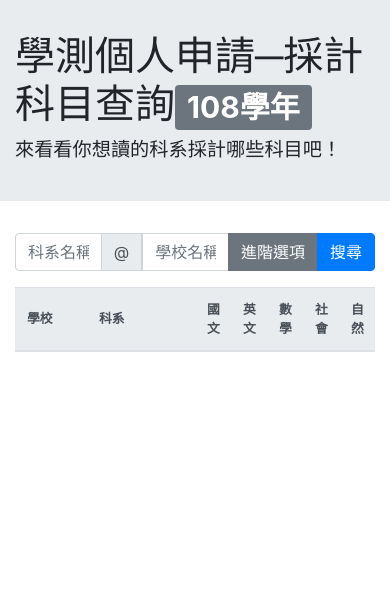
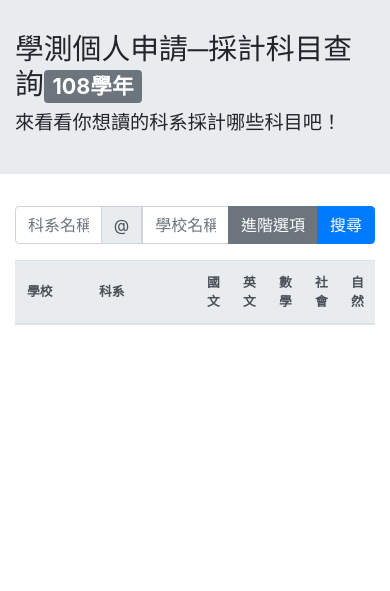
Before and after one commit to lashhw/applytool, a PHP site: page /apply.html in a window 390 px wide. Shown: the part 56-647 px from the top of the page. Run offline with PHP 8.4, Linux system fonts and the light colour scheme; lists and menus that the app fills with data are empty; some libraries are stand-ins or nearby versions.

Commit message:
reduce h1 font size on small device

```diff
--- a/advanced.css
+++ b/advanced.css
@@ -1,4 +1,4 @@
-@media (max-width: 1023px){
+@media screen and (max-width: 1023px){
   table th,td {
     font-size: 0.7rem;
   }
--- a/apply.css
+++ b/apply.css
@@ -1,5 +1,5 @@
-@media (max-width: 767px){
-  table th,td{
+@media screen and (max-width: 767px){
+  table th,td {
     font-size: 0.8rem;
   }
 }
--- a/common.css
+++ b/common.css
@@ -1,9 +1,15 @@
-.jumbotron {
-  background-color: #e9ecef !important
+@media screen and (max-width: 767px){
+  h1 {
+    font-size: 1.8rem;
+  }
 }
 
 h2 {
   font-size: 1.2rem;
+}
+
+.jumbotron {
+  background-color: #e9ecef !important
 }
 
 .subject {
```
